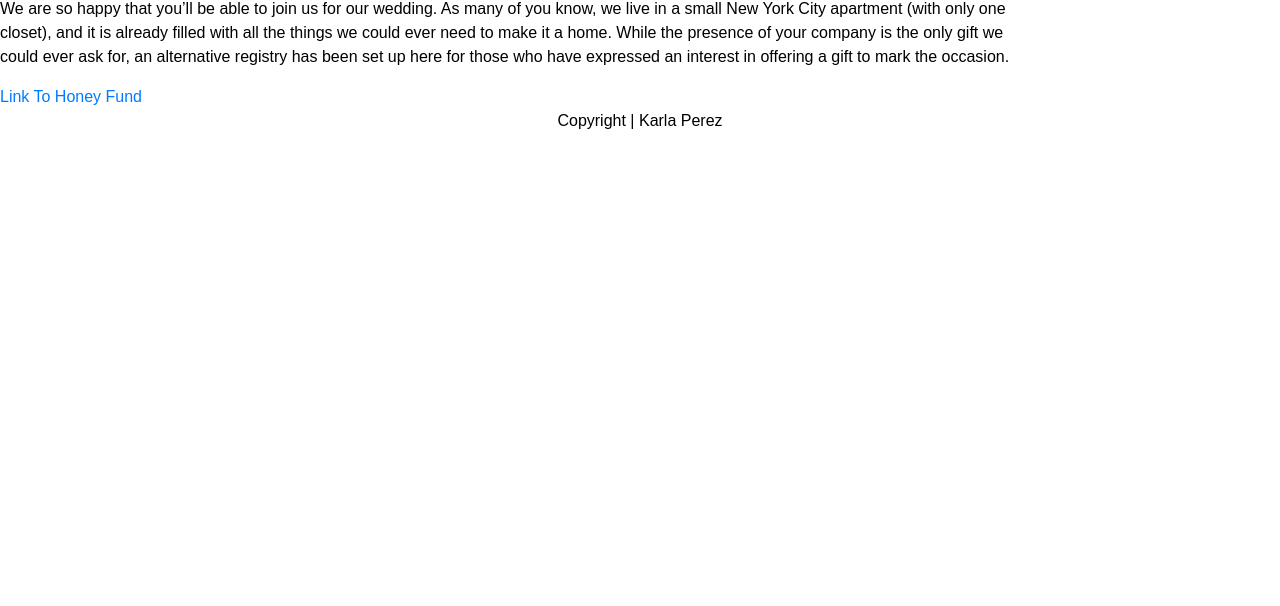
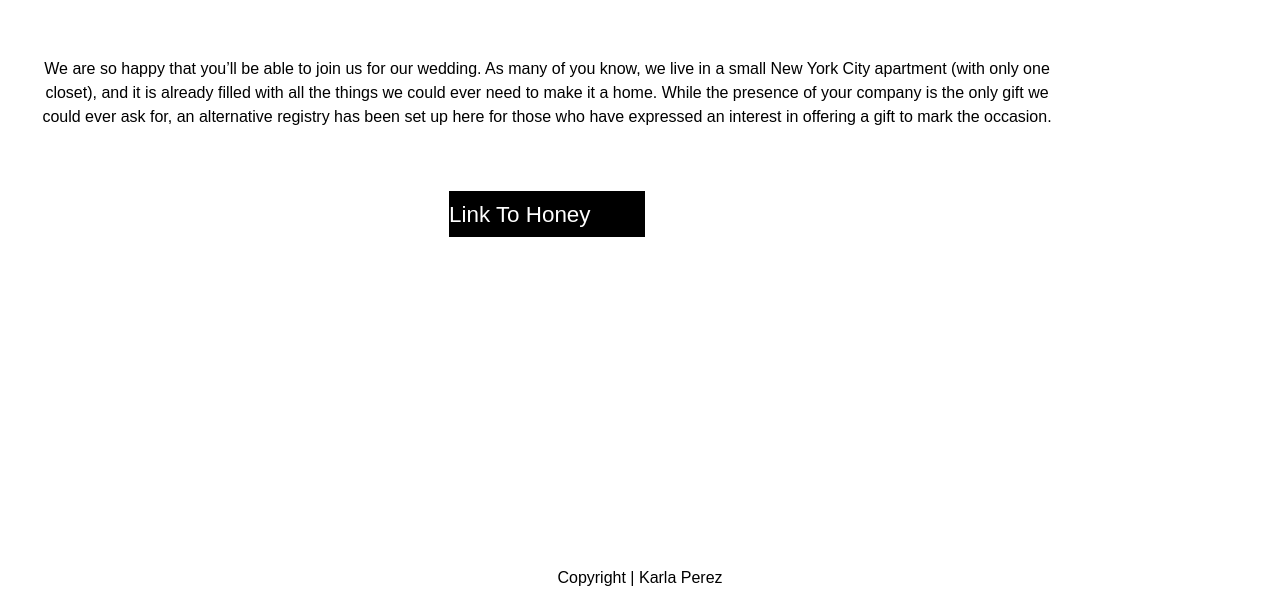
Before and after one commit to indiablonix/actual-wedding-website, a plain HTML site: page wedding-website/registry-info/index.html in a window 1280 px wide. Shown: the part 194-800 px from the top of the page. Drawn offline with nearby package versions, Linux system fonts and the light colour scheme; a web font is replaced by a local one.

Commit message:
added registry info page css

```diff
--- a/wedding-website/css/main.css
+++ b/wedding-website/css/main.css
@@ -181,7 +181,6 @@ footer {
   display: flex;
   justify-content: center;
   align-items: center;
-  flex-flow: column wrap;
   width: 100%;
 
 }
@@ -236,7 +235,7 @@ Home page
   margin-bottom: 50px;
 }
 
-.navigation .button {
+.button {
   border: 2px solid white;
   background-color: Black;
   width: 165px;
@@ -403,7 +402,6 @@ iframe {
 }
 
 .important-stuff-content ul li {
-  /* text-align: center; */
   line-height: 1.7em;
   width: 100%;
 }
@@ -413,11 +411,44 @@ Registry info
 =========================================================================*/
 
 .registry {
+  width: 80%;
+  margin-left: 35px;
+}
 
+.registry-content {
+  margin: 60px 0;
+  font-weight: 500;
+  text-align: center;
 }
 
 .registry-link {
+  width: 100%;
+  display: flex;
+  justify-content: center;
+  align-items: center;
+  margin-bottom: 50px;
+}
 
+.registry-link .button {
+  height: 50px;
+  width: 200px;
+  margin: 0;
+}
+
+.registry-link a {
+  color: white;
+  text-decoration: none;
+  font-family: 'balboa-plus-fill', sans-serif;
+  font-size: 1.4em;
+  display: flex;
+  justify-content: center;
+  align-items: center;
+  margin: 7px 0;
+}
+
+.page-bottom {
+  position: absolute;
+  bottom: 0;
 }
 
 /*========================================================================
--- a/wedding-website/registry-info/index.html
+++ b/wedding-website/registry-info/index.html
@@ -28,7 +28,7 @@
   <header>
     <div class="content-wrapper">
       <div class="dropdown">
-        <a class="btn btn-secondary dropdown-toggle" href="#" role="button" id="dropdownMenuLink" data-toggle="dropdown" aria-haspopup="true" aria-expanded="false">Menu</a>
+        <a class="btn btn-secondary dropdown-toggle" href="#" role="button" id="dropdownMenuLink" data-toggle="dropdown" aria-haspopup="true" aria-expanded="false">Main Menu</a>
 
         <div class="dropdown-menu" aria-labelledby="dropdownMenuLink">
           <a class="dropdown-item" href="../our-story/index.html">Our Story</a>
@@ -41,11 +41,11 @@
   </header>
 
   <main>
-    <div class="content-wrapper">
+    <div class="registry">
       <div class="page-title">
         <h1>Registry Info</h1>
       </div>
-      <section class="registry">
+      <section class="registry-content">
           <p>We are so happy that you’ll be able to join us for our wedding. As many of you know, we live in a small New York City apartment (with only one closet), and it is already filled with all the things we could ever need to make it a home. While the presence of your company is the only gift we could ever ask for, an alternative registry has been set up here for those who have expressed an interest in offering a gift to mark the occasion.
           </p>
       </section>
@@ -57,7 +57,7 @@
     </div>
   </main>
 
-  <footer>
+  <footer class="page-bottom">
     <div class="copyright">
       <p>Copyright | Karla Perez</p>
     </div>
```
Also changed, not shown: wedding-website/index.html (+1 -5 lines), wedding-website/wedding-day-info/index.html (+1 -1 lines).
